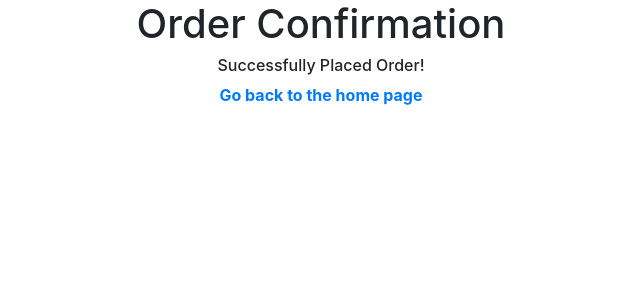
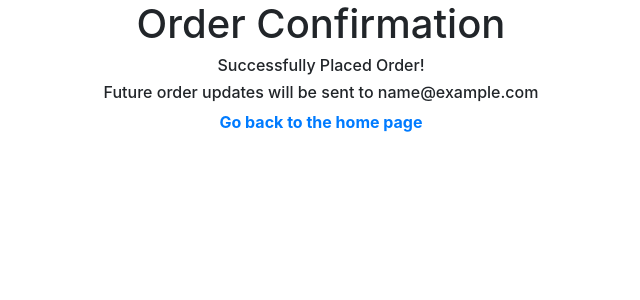
Before and after one commit to ishand2000/cmsc388J-ecommerce-website, a Flask app: page /user/order-confirmation in a window 1280 px wide. Shown: the part 56-356 px from the top of the page, without its empty margins (319-959 px from the left). Run offline with Flask 2, Linux system fonts and the light colour scheme; the visitor is signed in with stand-in values (Sample User, id 1); some libraries are stand-ins or nearby versions.

Commit message:
Updated order_confirmation.html

```diff
--- a/flask_app/templates/order_confirmation.html
+++ b/flask_app/templates/order_confirmation.html
@@ -9,6 +9,9 @@
         <h6>
             Successfully Placed Order!
         </h6>
+        <h6>
+            Future order updates will be sent to {{ current_user.email }}
+        </h6>
         <b>
             <a href="{{ url_for('store.index') }}">
                 Go back to the home page
@@ -17,4 +20,5 @@
     </div>
 </div>
 
+
 {% endblock %}
```
Also changed, not shown: flask_app/templates/about.html (+3 -9 lines).
